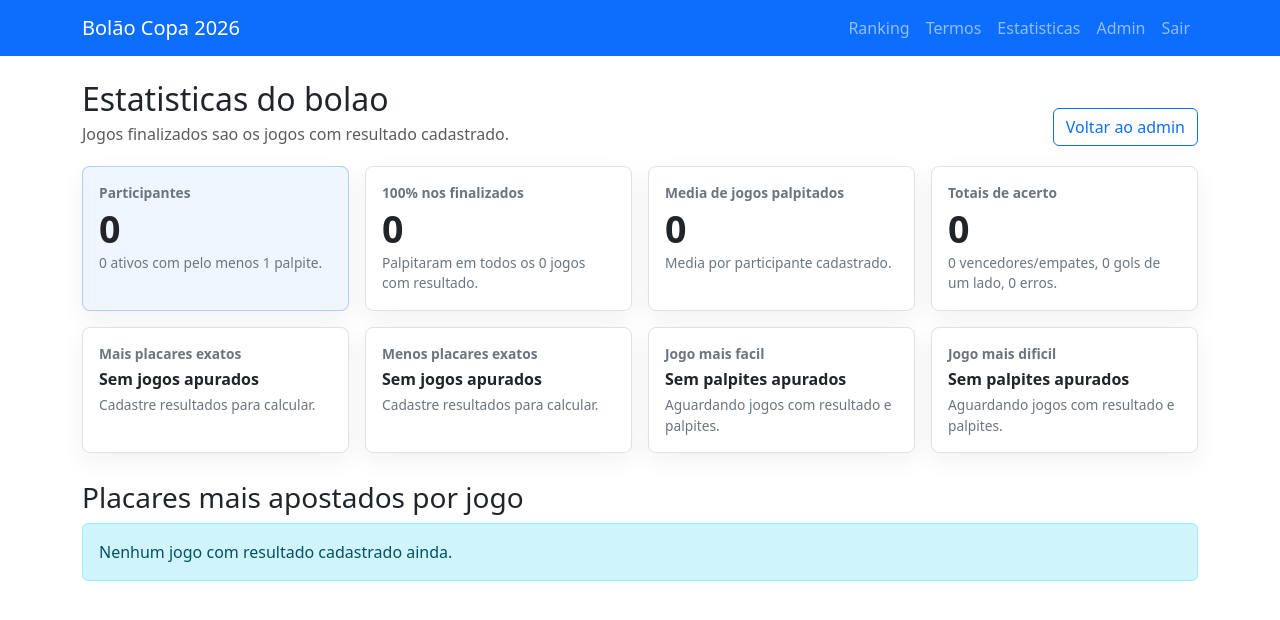
After one commit to SteinVogel/bolao-copa-2026, a Flask app: page /admin/estatisticas in a window 1280 px wide. The commit adds this page. Shown: the top 620 px of the page. Run offline with Flask 3, Linux system fonts and the light colour scheme; a user stored in the database is signed in; data comes from the database, SQL or seed files in the repository; data that the repository does not hold is empty.

Commit message:
Adiciona estatisticas administrativas

```diff
--- a/app.py
+++ b/app.py
@@ -1,6 +1,6 @@
 from datetime import datetime, timedelta, timezone
 import os
-from collections import OrderedDict
+from collections import Counter, OrderedDict
 import unicodedata
 from zoneinfo import ZoneInfo, ZoneInfoNotFoundError
 
@@ -451,6 +451,105 @@ def calculate_user_performance(user):
     }
 
 
+def format_game_label(game):
+    return f'{game.team_a} vs {game.team_b}'
+
+
+def get_admin_statistics():
+    users = User.query.filter_by(is_admin=False).all()
+    games = Game.query.order_by(Game.date).all()
+    bets = Bet.query.all()
+    results = Result.query.all()
+
+    user_count = len(users)
+    user_ids = {user.id for user in users}
+    evaluated_game_ids = {result.game_id for result in results}
+    evaluated_games = [game for game in games if game.id in evaluated_game_ids]
+
+    bets_by_user = {user.id: [] for user in users}
+    bets_by_game = {game.id: [] for game in games}
+    for bet_item in bets:
+        if bet_item.user_id in user_ids:
+            bets_by_user.setdefault(bet_item.user_id, []).append(bet_item)
+            bets_by_game.setdefault(bet_item.game_id, []).append(bet_item)
+
+    result_by_game = {result.game_id: result for result in results}
+    active_participants = sum(1 for user_bets in bets_by_user.values() if user_bets)
+    all_evaluated_participants = 0
+    if evaluated_game_ids:
+        all_evaluated_participants = sum(
+            1
+            for user_bets in bets_by_user.values()
+            if evaluated_game_ids.issubset({bet_item.game_id for bet_item in user_bets})
+        )
+
+    average_bets = round(sum(len(user_bets) for user_bets in bets_by_user.values()) / user_count, 1) if user_count else 0
+
+    totals = {
+        'exact_scores': 0,
+        'correct_outcomes': 0,
+        'partial_scores': 0,
+        'errors': 0,
+    }
+    game_stats = []
+    for game in evaluated_games:
+        result = result_by_game[game.id]
+        game_bets = bets_by_game.get(game.id, [])
+        score_counter = Counter((bet_item.score_a, bet_item.score_b) for bet_item in game_bets)
+        stats = {
+            'game': game,
+            'label': format_game_label(game),
+            'date': game.date,
+            'result': result,
+            'bets_count': len(game_bets),
+            'exact_scores': 0,
+            'correct_outcomes': 0,
+            'partial_scores': 0,
+            'errors': 0,
+            'points': 0,
+            'average_points': 0,
+            'most_common_score': None,
+            'most_common_score_count': 0,
+        }
+
+        for bet_item in game_bets:
+            bet_stats = calculate_bet_stats(bet_item, result, game)
+            stats['points'] += bet_stats['points']
+            stats['exact_scores'] += bet_stats['exact_scores']
+            stats['correct_outcomes'] += bet_stats['correct_outcomes']
+            stats['partial_scores'] += bet_stats['partial_scores']
+            stats['errors'] += bet_stats['errors']
+
+        if game_bets:
+            stats['average_points'] = round(stats['points'] / len(game_bets), 1)
+        if score_counter:
+            most_common_score, most_common_count = score_counter.most_common(1)[0]
+            stats['most_common_score'] = f'{most_common_score[0]} - {most_common_score[1]}'
+            stats['most_common_score_count'] = most_common_count
+
+        totals['exact_scores'] += stats['exact_scores']
+        totals['correct_outcomes'] += stats['correct_outcomes']
+        totals['partial_scores'] += stats['partial_scores']
+        totals['errors'] += stats['errors']
+        game_stats.append(stats)
+
+    games_with_bets = [stats for stats in game_stats if stats['bets_count']]
+
+    return {
+        'total_participants': user_count,
+        'active_participants': active_participants,
+        'all_evaluated_participants': all_evaluated_participants,
+        'average_bets': average_bets,
+        'evaluated_games_count': len(evaluated_games),
+        'most_exact_game': max(game_stats, key=lambda stats: stats['exact_scores'], default=None),
+        'least_exact_game': min(game_stats, key=lambda stats: stats['exact_scores'], default=None),
+        'easiest_game': max(games_with_bets, key=lambda stats: stats['average_points'], default=None),
+        'hardest_game': min(games_with_bets, key=lambda stats: stats['average_points'], default=None),
+        'totals': totals,
+        'game_stats': sorted(game_stats, key=lambda stats: stats['date']),
+    }
+
+
 def is_game_closed(game):
     return game.date <= get_current_time()
 
@@ -718,6 +817,15 @@ def admin():
     )
 
 
+@app.route('/admin/estatisticas')
+@login_required
+def admin_statistics():
+    if not is_admin_user():
+        return redirect(url_for('index'))
+
+    return render_template('admin_statistics.html', stats=get_admin_statistics())
+
+
 @app.route('/admin/update_official_champion', methods=['POST'])
 @login_required
 def update_official_champion():
--- a/templates/admin.html
+++ b/templates/admin.html
@@ -96,7 +96,10 @@
     }
 </style>
 
-<h2>Painel Administrativo</h2>
+<div class="d-flex flex-wrap align-items-center justify-content-between gap-2 mb-3">
+    <h2 class="mb-0">Painel Administrativo</h2>
+    <a href="{{ url_for('admin_statistics') }}" class="btn btn-outline-primary">Ver estatisticas</a>
+</div>
 
 <h3>Classificação Final Oficial</h3>
 {% if team_names %}
--- /dev/null
+++ b/templates/admin_statistics.html
@@ -0,0 +1,227 @@
+{% extends "base.html" %}
+
+{% block content %}
+<style>
+    .stats-header {
+        display: flex;
+        align-items: flex-end;
+        justify-content: space-between;
+        gap: 1rem;
+        margin-bottom: 1.25rem;
+    }
+
+    .stats-grid {
+        display: grid;
+        grid-template-columns: repeat(4, minmax(0, 1fr));
+        gap: 1rem;
+    }
+
+    .stats-card {
+        background: #fff;
+        border: 1px solid #dee2e6;
+        border-radius: 8px;
+        box-shadow: 0 8px 24px rgba(33, 37, 41, 0.06);
+        min-height: 116px;
+        padding: 1rem;
+    }
+
+    .stats-card.featured {
+        border-color: rgba(13, 110, 253, 0.28);
+        background: rgba(13, 110, 253, 0.06);
+    }
+
+    .stats-label {
+        color: #6c757d;
+        font-size: 0.86rem;
+        font-weight: 700;
+        margin-bottom: 0.35rem;
+    }
+
+    .stats-value {
+        font-size: clamp(1.75rem, 4vw, 2.35rem);
+        font-weight: 800;
+        line-height: 1;
+        margin-bottom: 0.35rem;
+    }
+
+    .stats-note {
+        color: #6c757d;
+        font-size: 0.86rem;
+        margin: 0;
+    }
+
+    .stats-game-name {
+        font-size: 1rem;
+        font-weight: 800;
+        line-height: 1.2;
+        margin-bottom: 0.35rem;
+    }
+
+    .stats-section-title {
+        margin-top: 1.75rem;
+    }
+
+    .stats-table {
+        min-width: 900px;
+    }
+
+    @media (max-width: 991.98px) {
+        .stats-grid {
+            grid-template-columns: repeat(2, minmax(0, 1fr));
+        }
+    }
+
+    @media (max-width: 767.98px) {
+        .stats-header {
+            display: block;
+        }
+
+        .stats-header .btn {
+            margin-top: 0.75rem;
+            width: 100%;
+        }
+
+        .stats-grid {
+            grid-template-columns: 1fr;
+            gap: 0.75rem;
+        }
+
+        .stats-card {
+            min-height: auto;
+            padding: 0.9rem;
+        }
+    }
+</style>
+
+<div class="stats-header">
+    <div>
+        <h2 class="mb-1">Estatisticas do bolao</h2>
+        <p class="text-muted mb-0">Jogos finalizados sao os jogos com resultado cadastrado.</p>
+    </div>
+    <a href="{{ url_for('admin') }}" class="btn btn-outline-primary">Voltar ao admin</a>
+</div>
+
+<div class="stats-grid">
+    <section class="stats-card featured">
+        <div class="stats-label">Participantes</div>
+        <div class="stats-value">{{ stats.total_participants }}</div>
+        <p class="stats-note">{{ stats.active_participants }} ativos com pelo menos 1 palpite.</p>
+    </section>
+
+    <section class="stats-card">
+        <div class="stats-label">100% nos finalizados</div>
+        <div class="stats-value">{{ stats.all_evaluated_participants }}</div>
+        <p class="stats-note">Palpitaram em todos os {{ stats.evaluated_games_count }} jogos com resultado.</p>
+    </section>
+
+    <section class="stats-card">
+        <div class="stats-label">Media de jogos palpitados</div>
+        <div class="stats-value">{{ stats.average_bets }}</div>
+        <p class="stats-note">Media por participante cadastrado.</p>
+    </section>
+
+    <section class="stats-card">
+        <div class="stats-label">Totais de acerto</div>
+        <div class="stats-value">{{ stats.totals.exact_scores }}</div>
+        <p class="stats-note">
+            {{ stats.totals.correct_outcomes }} vencedores/empates,
+            {{ stats.totals.partial_scores }} gols de um lado,
+            {{ stats.totals.errors }} erros.
+        </p>
+    </section>
+
+    <section class="stats-card">
+        <div class="stats-label">Mais placares exatos</div>
+        {% if stats.most_exact_game %}
+            <div class="stats-game-name">{{ stats.most_exact_game.label }}</div>
+            <p class="stats-note">{{ stats.most_exact_game.exact_scores }} placares exatos.</p>
+        {% else %}
+            <div class="stats-game-name">Sem jogos apurados</div>
+            <p class="stats-note">Cadastre resultados para calcular.</p>
+        {% endif %}
+    </section>
+
+    <section class="stats-card">
+        <div class="stats-label">Menos placares exatos</div>
+        {% if stats.least_exact_game %}
+            <div class="stats-game-name">{{ stats.least_exact_game.label }}</div>
+            <p class="stats-note">{{ stats.least_exact_game.exact_scores }} placares exatos.</p>
+        {% else %}
+            <div class="stats-game-name">Sem jogos apurados</div>
+            <p class="stats-note">Cadastre resultados para calcular.</p>
+        {% endif %}
+    </section>
+
+    <section class="stats-card">
+        <div class="stats-label">Jogo mais facil</div>
+        {% if stats.easiest_game %}
+            <div class="stats-game-name">{{ stats.easiest_game.label }}</div>
+            <p class="stats-note">Media de {{ stats.easiest_game.average_points }} pontos por palpite.</p>
+        {% else %}
+            <div class="stats-game-name">Sem palpites apurados</div>
+            <p class="stats-note">Aguardando jogos com resultado e palpites.</p>
+        {% endif %}
+    </section>
+
+    <section class="stats-card">
+        <div class="stats-label">Jogo mais dificil</div>
+        {% if stats.hardest_game %}
+            <div class="stats-game-name">{{ stats.hardest_game.label }}</div>
+            <p class="stats-note">Media de {{ stats.hardest_game.average_points }} pontos por palpite.</p>
+        {% else %}
+            <div class="stats-game-name">Sem palpites apurados</div>
+            <p class="stats-note">Aguardando jogos com resultado e palpites.</p>
+        {% endif %}
+    </section>
+</div>
+
+<h3 class="stats-section-title">Placares mais apostados por jogo</h3>
+{% if stats.game_stats %}
+<div class="table-responsive">
+    <table class="table table-sm align-middle stats-table">
+        <thead>
+            <tr>
+                <th>Jogo</th>
+                <th>Data</th>
+                <th>Resultado</th>
+                <th class="text-end">Palpites</th>
+                <th class="text-end">Placar mais apostado</th>
+                <th class="text-end">Exatos</th>
+                <th class="text-end">Venc./emp.</th>
+                <th class="text-end">Gols lado</th>
+                <th class="text-end">Erros</th>
+                <th class="text-end">Media pontos</th>
+            </tr>
+        </thead>
+        <tbody>
+            {% for game in stats.game_stats %}
+            <tr>
+                <td>
+                    <strong>{{ game.label }}</strong>
+                    <div class="text-muted small">{{ game.game.phase }}</div>
+                </td>
+                <td>{{ game.date.strftime('%d/%m/%Y %H:%M') }}</td>
+                <td>{{ game.result.score_a }} - {{ game.result.score_b }}</td>
+                <td class="text-end">{{ game.bets_count }}</td>
+                <td class="text-end">
+                    {% if game.most_common_score %}
+                        {{ game.most_common_score }}
+                        <span class="text-muted small">({{ game.most_common_score_count }})</span>
+                    {% else %}
+                        <span class="text-muted">Sem palpites</span>
+                    {% endif %}
+                </td>
+                <td class="text-end">{{ game.exact_scores }}</td>
+                <td class="text-end">{{ game.correct_outcomes }}</td>
+                <td class="text-end">{{ game.partial_scores }}</td>
+                <td class="text-end">{{ game.errors }}</td>
+                <td class="text-end">{{ game.average_points }}</td>
+            </tr>
+            {% endfor %}
+        </tbody>
+    </table>
+</div>
+{% else %}
+<div class="alert alert-info">Nenhum jogo com resultado cadastrado ainda.</div>
+{% endif %}
+{% endblock %}
--- a/templates/base.html
+++ b/templates/base.html
@@ -71,6 +71,7 @@
                     <a class="nav-link" href="{{ url_for('ranking') }}">Ranking</a>
                     <a class="nav-link" href="{{ url_for('terms') }}">Termos</a>
                     {% if current_user.is_admin %}
+                        <a class="nav-link" href="{{ url_for('admin_statistics') }}">Estatisticas</a>
                         <a class="nav-link" href="{{ url_for('admin') }}">Admin</a>
                     {% endif %}
                     <a class="nav-link" href="{{ url_for('logout') }}">Sair</a>
```
